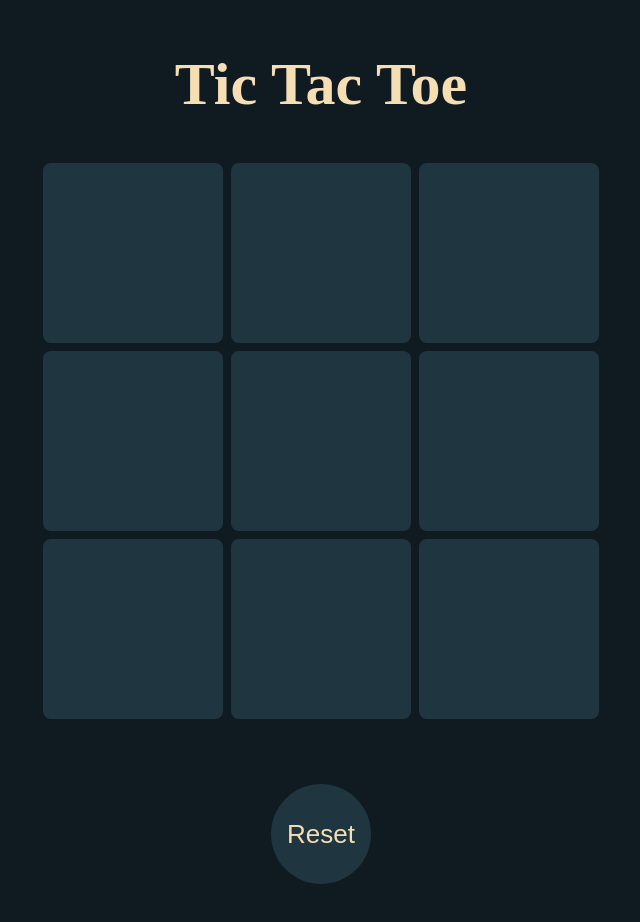
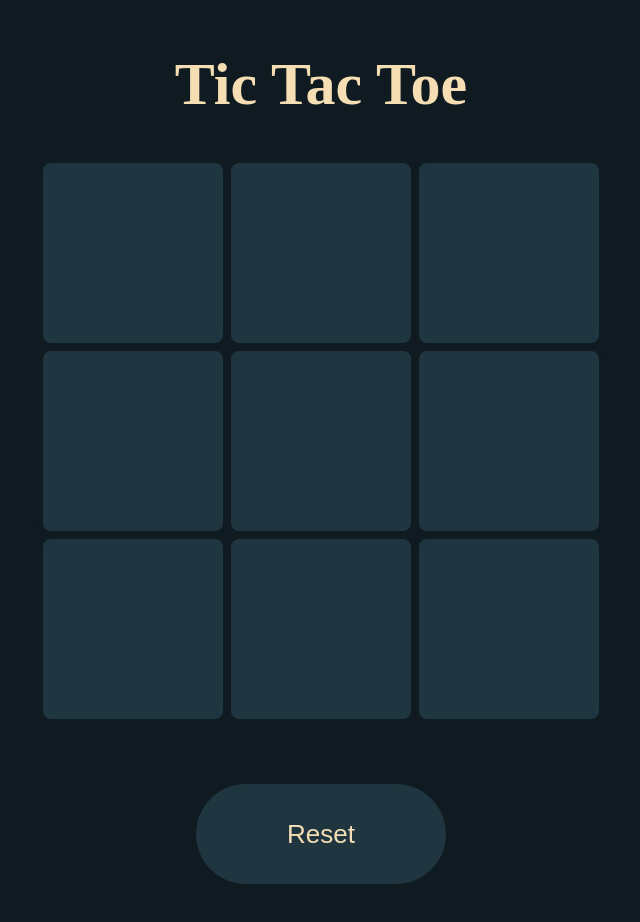
Before and after one commit to shanishaju/TicTacToe, a React (Vite) app: page / in a window 1280 px wide. Shown: the top 922 px of the page, without its empty margins (319-959 px from the left). Built offline with nearby package versions, Linux system fonts and the light colour scheme.

Commit message:
updations

```diff
--- a/src/compoent/TicTacToe/TicTacToe.css
+++ b/src/compoent/TicTacToe/TicTacToe.css
@@ -1,8 +1,7 @@
-body{
-    height: 100vh;
-}
+
 .container{
     text-align: center;
+
 
 
 }
@@ -15,12 +14,12 @@ body{
     align-items: center;
 }
 .reset{
-    width: 100px ;
+    width: 250px ;
     height: 100px;
     border: none;
     outline: none;
     cursor: pointer;
-    border-radius: 60px;
+    border-radius: 50px;
     background-color: #1f3540;
     font-size: 26px;
     color: wheat;
```
